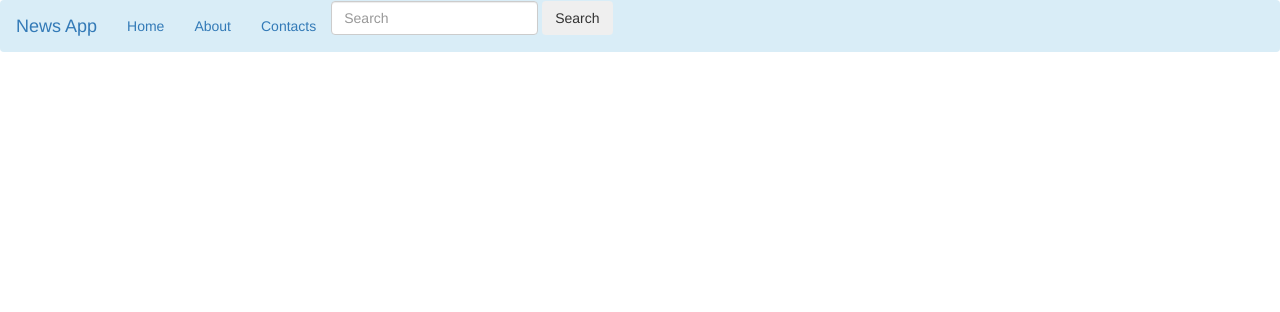
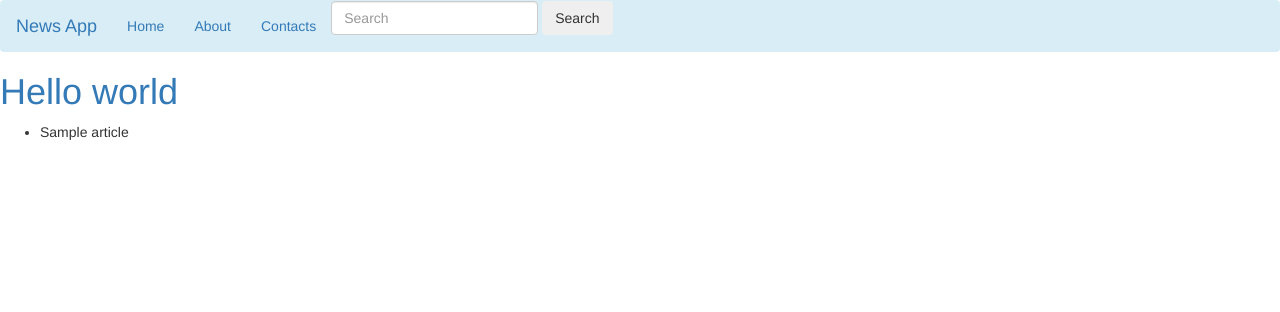
Before and after one commit to Paulwamaria/news-v2, a Python web app: template app/templates/index.html in a window 1280 px wide. Shown: the top 312 px of the page. Run offline with Jinja, Linux system fonts and the light colour scheme; the template is opened without the code that fills it: most values are stand-ins (such as "Sample title", 1, 10 or a date in 2020); some libraries are stand-ins or nearby versions.

Commit message:
Display the news articles

```diff
--- a/app/templates/index.html
+++ b/app/templates/index.html
@@ -1,5 +1,18 @@
 {% extends 'base.html' %}
 
+{% block content %}
+
+<h1 class="text-primary mt-5">Hello world {{message}}</h1>
+
+<ul>
+    {% for article in business_news %}
 
 
-<h1 class="text-primary">{{message}}</h1>
+    <li>{{article.title}}</li>
+
+
+    {% endfor %}
+</ul>
+
+
+{% endblock %}
```
